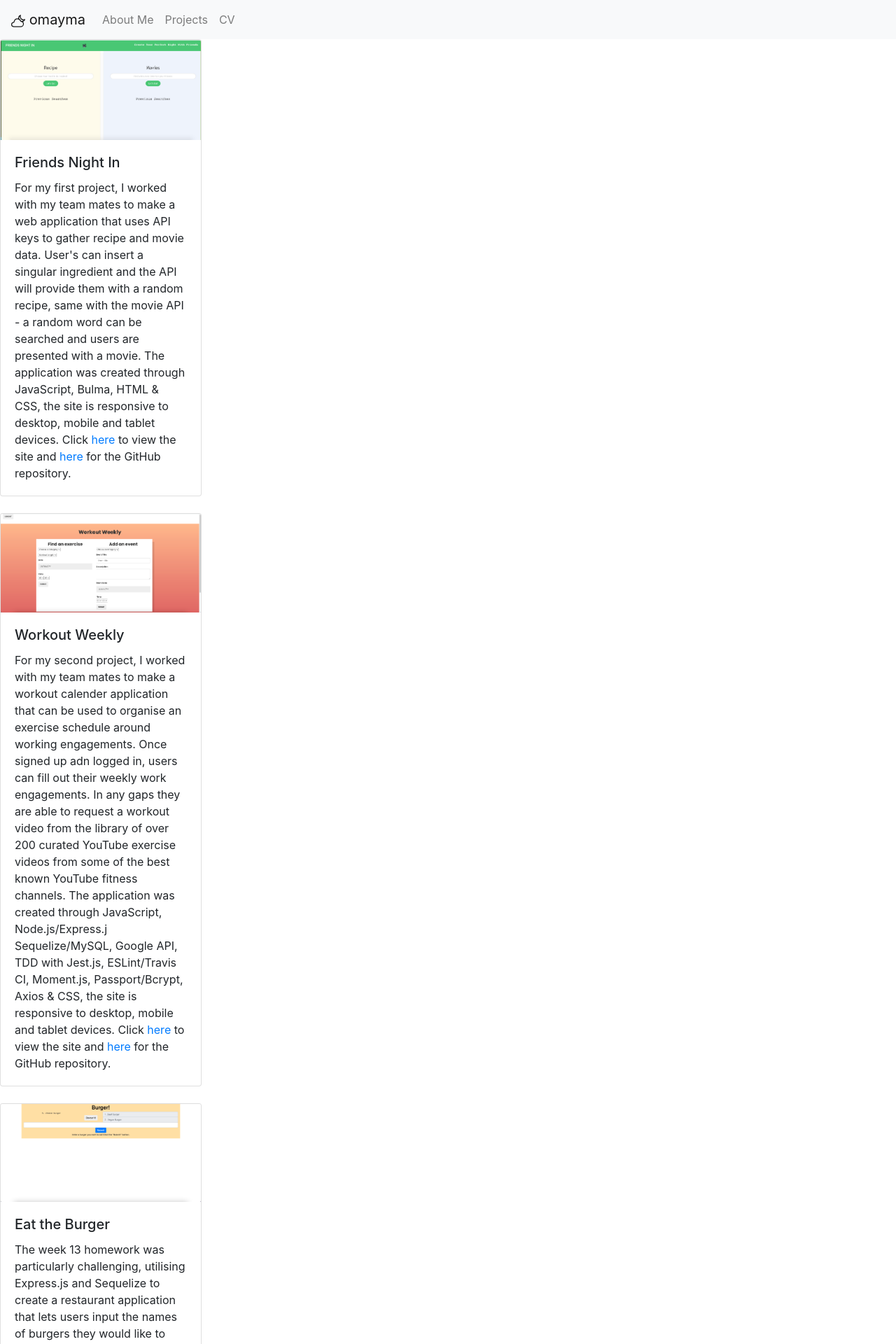
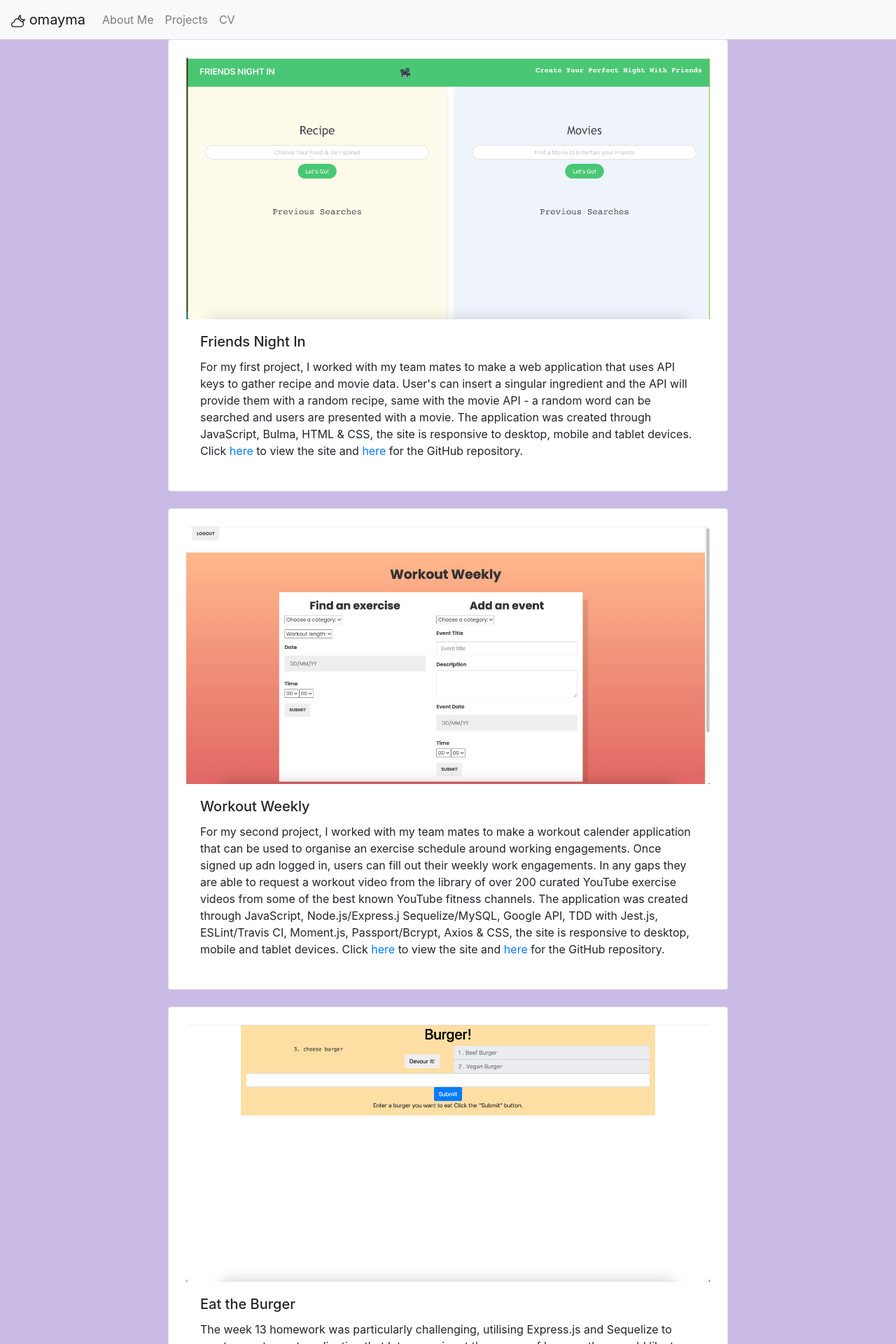
Before and after one commit to omaymaahmad/react-profile, a React (Create React App) app: page /projects in a window 1280 px wide. Shown: the top 1920 px of the page at 70% size. Built offline with nearby package versions, Linux system fonts and the light colour scheme.

Commit message:
feat: styling to projects

```diff
--- /dev/null
+++ b/src/Components/Projects.css
@@ -0,0 +1,15 @@
+.body {
+    background: rgb(202, 187, 230);
+}
+
+.projectCard {
+    width: 300px;
+    margin: auto;
+    border: 2px solid black;
+    align-items: center;
+    padding-left: 25px;
+    padding-right: 25px;
+    padding-top: 25px;
+    padding-bottom: 25px;
+    background-color: whitesmoke;
+}
--- a/src/Components/Projects.js
+++ b/src/Components/Projects.js
@@ -6,13 +6,14 @@ import eatTheBurger from "../Assets/Images/Eat-The-Burger.png";
 import budgetTracker from "../Assets/Images/budget-tracker.png";
 import employeeDirectory from "../Assets/Images/employee-directory.png";
 import fitnessTracker from "../Assets/Images/Fitness-Tracker.png";
+import "./Projects.css";
 
 function Projects() {
   return (
     <>
     <body className="body">
       <div className="projectdiv">
-        <Card style={{ width: "18rem" }}>
+        <Card className="projectCard" style={{ width: "50rem" }}>
           <Card.Img variant="top" src={friendsNightIn} />
           <Card.Body>
             <Card.Title>Friends Night In</Card.Title>
@@ -46,7 +47,7 @@ function Projects() {
       </div>
       <br></br>
       <div className="projectdiv">
-        <Card style={{ width: "18rem" }}>
+        <Card className="projectCard" style={{ width: "50rem" }}>
           <Card.Img variant="top" src={workoutWeekly} />
           <Card.Body>
             <Card.Title>Workout Weekly</Card.Title>
@@ -81,7 +82,7 @@ function Projects() {
       </div>
       <br></br>
       <div className="projectdiv">
-        <Card style={{ width: "18rem" }}>
+        <Card className="projectCard" style={{ width: "50rem" }}>
           <Card.Img variant="top" src={eatTheBurger} />
           <Card.Body>
             <Card.Title>Eat the Burger</Card.Title>
@@ -115,7 +116,7 @@ function Projects() {
       </div>
       <br></br>
       <div className="projectdiv">
-        <Card style={{ width: "18rem" }}>
+        <Card className="projectCard" style={{ width: "50rem" }}>
           <Card.Img variant="top" src={budgetTracker} />
           <Card.Body>
             <Card.Title>PWA Budget Tracker</Card.Title>
@@ -147,7 +148,7 @@ function Projects() {
       </div>
       <br></br>
       <div className="projectdiv">
-        <Card style={{ width: "18rem" }}>
+        <Card className="projectCard" style={{ width: "50rem" }}>
           <Card.Img variant="top" src={employeeDirectory} />
           <Card.Body>
             <Card.Title>React Employee Directory</Card.Title>
@@ -178,7 +179,7 @@ function Projects() {
       </div>
       <br></br>
       <div className="projectdiv">
-        <Card style={{ width: "18rem" }}>
+        <Card className="projectCard" style={{ width: "50rem" }}>
           <Card.Img variant="top" src={fitnessTracker} />
           <Card.Body>
             <Card.Title>Fitness Tracker</Card.Title>
```
